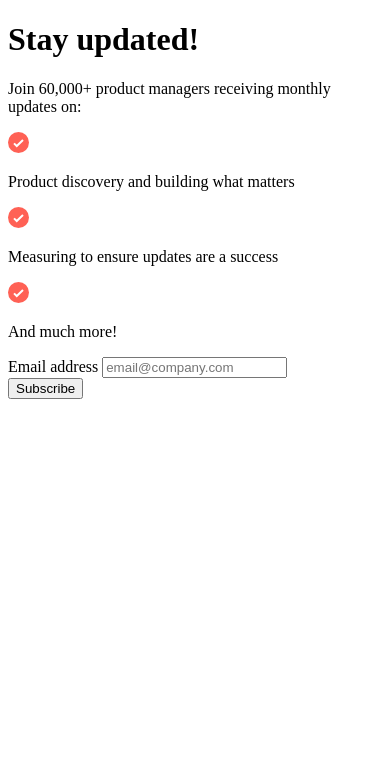
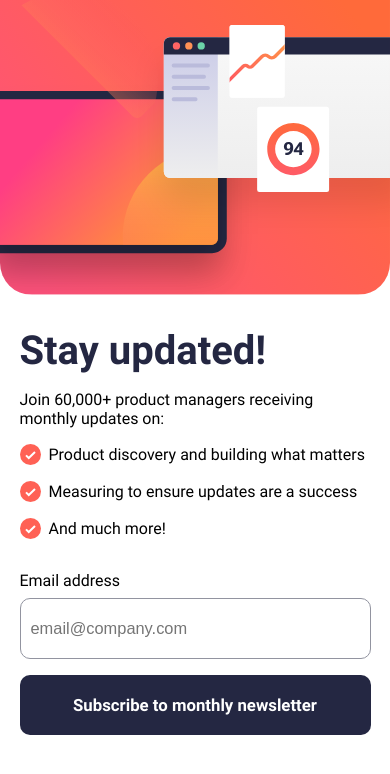
Before and after one commit to jeremyoduromanu/newletter-sign-up, a plain HTML site: page index.html in a window 390 px wide. Drawn offline with Linux system fonts and the light colour scheme.

Commit message:
complete mobile css

```diff
--- a/index.html
+++ b/index.html
@@ -5,6 +5,8 @@
   <meta name="viewport" content="width=device-width, initial-scale=1.0"> <!-- displays site properly based on user's device -->
 
   <link rel="icon" type="image/png" sizes="32x32" href="./assets/images/favicon-32x32.png">
+
+  <link rel="stylesheet" href="./style.css">
 
   <title>Frontend Mentor | Newsletter sign-up form with success message</title>
 
@@ -27,6 +29,7 @@
     <div class="main-img">
 
     </div>
+    <div class="main-text">
     <div class="main-header">
       <h1>Stay updated!</h1>
     </div>
@@ -53,11 +56,15 @@
         </div>
       </div>
     </div>
+    </div>
     <form action="" method="get">
+      <div class="form-label">
       <label for="email">Email address</label>
+      <p></p>
+      </div>
       <input type="email" name="email" aria-label="email" placeholder="email@company.com">
     </form>
-    <button>Subscribe</button>
+    <button>Subscribe to monthly newsletter</button>
   </main>
 
   <!-- Sign-up form start -->
--- /dev/null
+++ b/style.css
@@ -0,0 +1,88 @@
+*{
+    padding: 0;
+    margin: 0;
+    box-sizing: border-box;
+}
+
+body{
+    font-family: Roboto-regular;
+}
+
+main{
+    padding-bottom: 2.5rem;
+}
+
+.main-img{
+    background-image: url(./assets/images/illustration-sign-up-mobile.svg);
+    height: 35vh;
+    background-repeat: no-repeat;
+    background-position: center;
+    background-size: cover;
+    border-radius: 0 0 2rem 2rem;
+    margin-bottom: 2rem;
+}
+
+.main-text{
+    padding: 0 5%;
+
+}
+
+.main-header{
+    margin-bottom: 1rem;
+    font-family: Roboto-bold;
+    font-size: 1.25rem;
+}
+
+.main-header h1{
+    color: hsl(234, 29%, 20%);
+}
+
+.main-desc{
+    margin-bottom: 1rem;
+}
+
+.main-properties{
+    display: flex;
+    flex-direction: column;
+    gap: 1rem;
+    margin-bottom: 2rem;
+}
+.prop-wrapper{
+    display: flex;
+    gap: .5rem;
+    align-items: center;
+}
+
+form{
+    padding: 0 5%;
+    display: flex;
+    flex-direction: column;
+    gap: .5rem;
+    margin-bottom: 1rem;
+}
+
+.form-label{
+    display: flex;
+    justify-content: space-between;
+}
+
+form input{
+    padding: 20px 10px 20px 10px;
+    font-size: 1.025rem;
+    border-radius: 10px;
+    outline: none;
+    border: 1px solid hsl(231, 7%, 60%);
+    color: hsl(231, 7%, 60%);
+}
+
+button{
+    margin: 0 5%;
+    width: 90%;
+    padding: 20px 0;
+    border: none;
+    border-radius: 10px;
+    font-family: Roboto-bold;
+    font-size: 1.05rem;
+    color: white;
+    background: hsl(234, 29%, 20%);
+}
```
